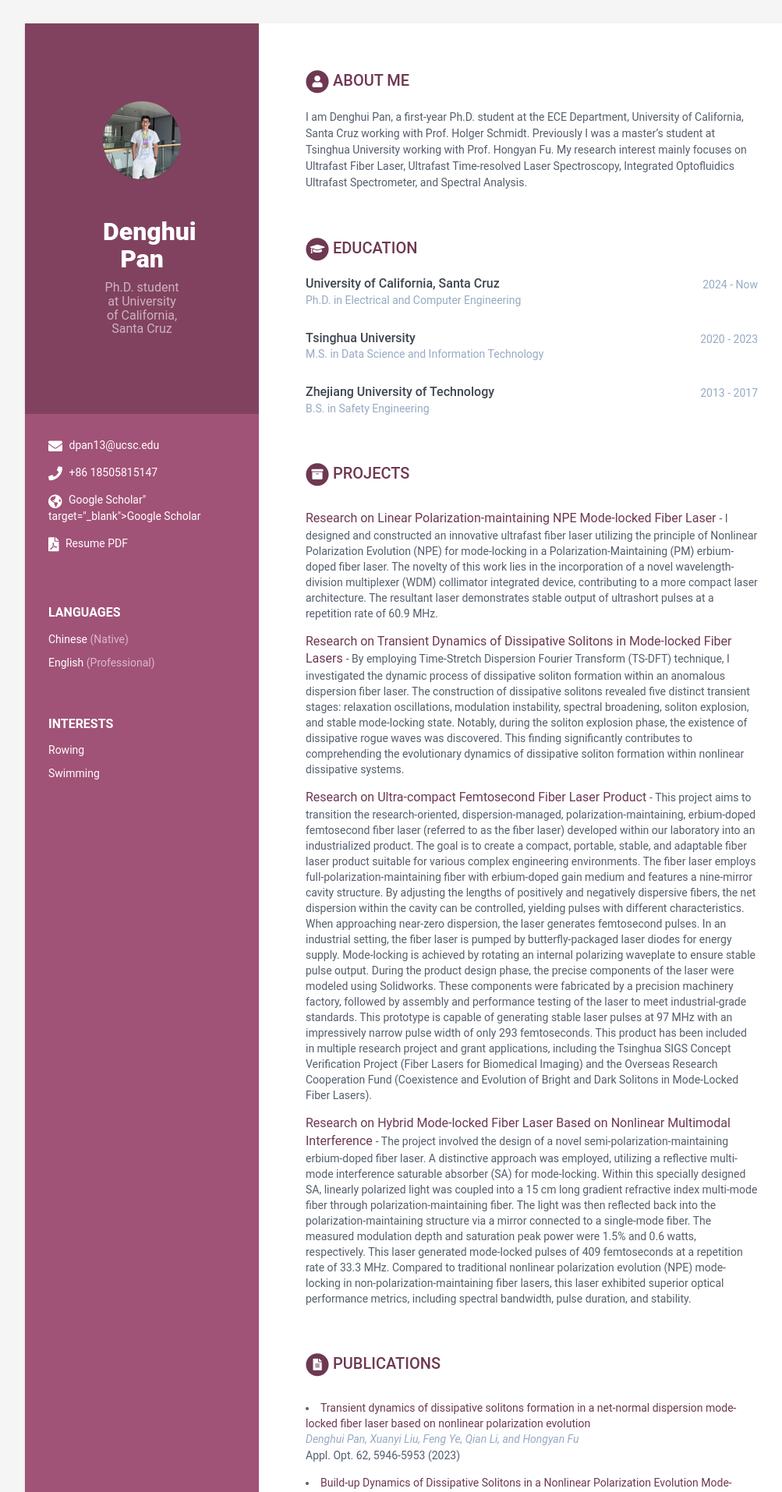
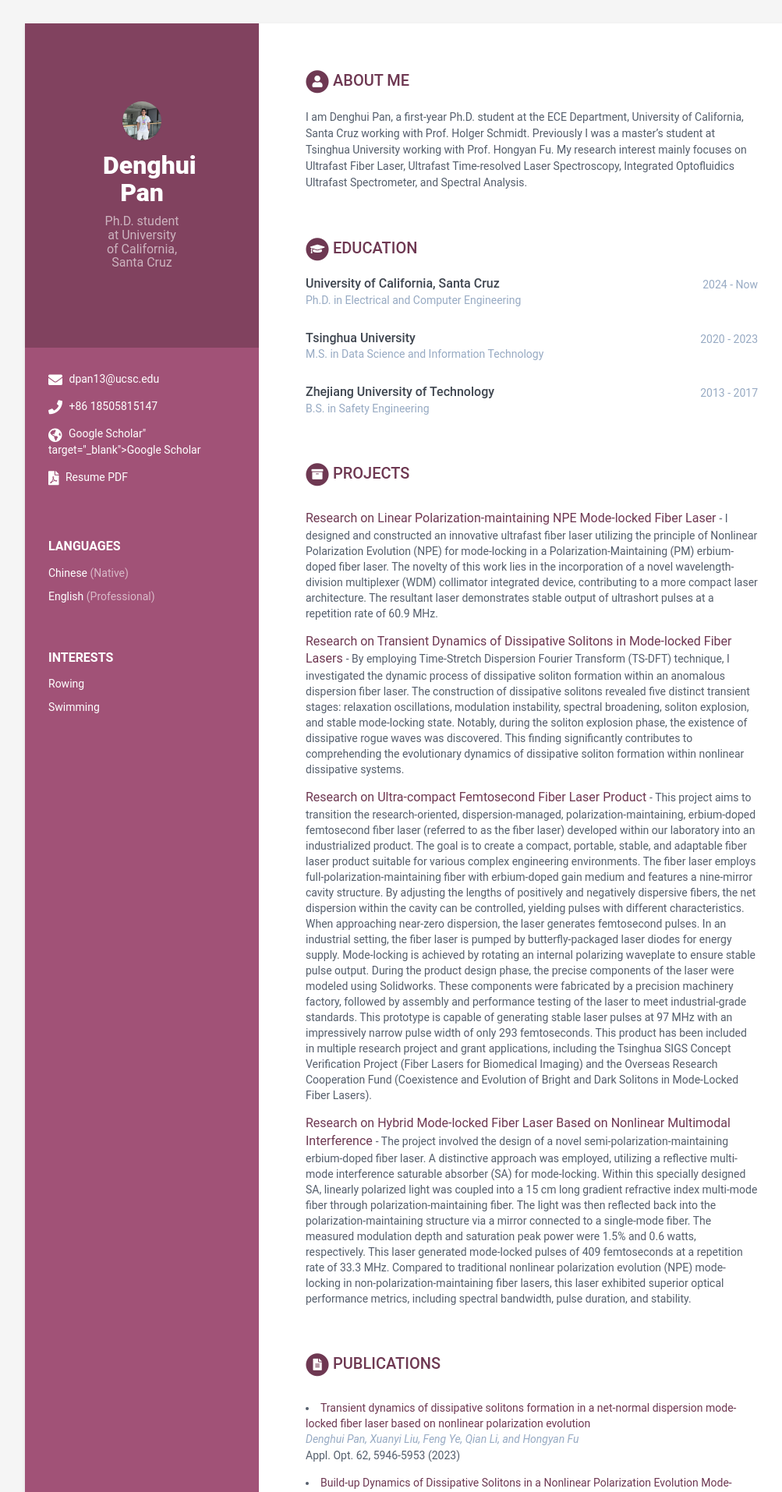
Before and after one commit to denghuipan/denghuipan.github.io, a Jekyll site: the page built from index.html, in a window 1280 px wide. Shown: the top 1914 px of the page at 78% size, without its empty margins (108-1111 px from the left). Built offline with Jekyll 4.4.1, drawn with Linux system fonts in a browser that asks for light colours.

Commit message:
asdasdas

```diff
--- a/_sass/_base.scss
+++ b/_sass/_base.scss
@@ -72,13 +72,13 @@ p {
     margin-bottom: 0;
   }
   .profile {
-    margin-bottom: 50px;
+    margin-bottom: 15px;
   }
 
   .avatar {
     //used for profile image
-    max-width: 300px;
-    margin-bottom: 50px;
+    max-width: 50px;
+    margin-bottom: 15px;
     border: 0px solid #fff;
     border-radius: 50%;
     box-shadow: 0 1px 1px rgba(0, 0, 0, 0.1);
```
